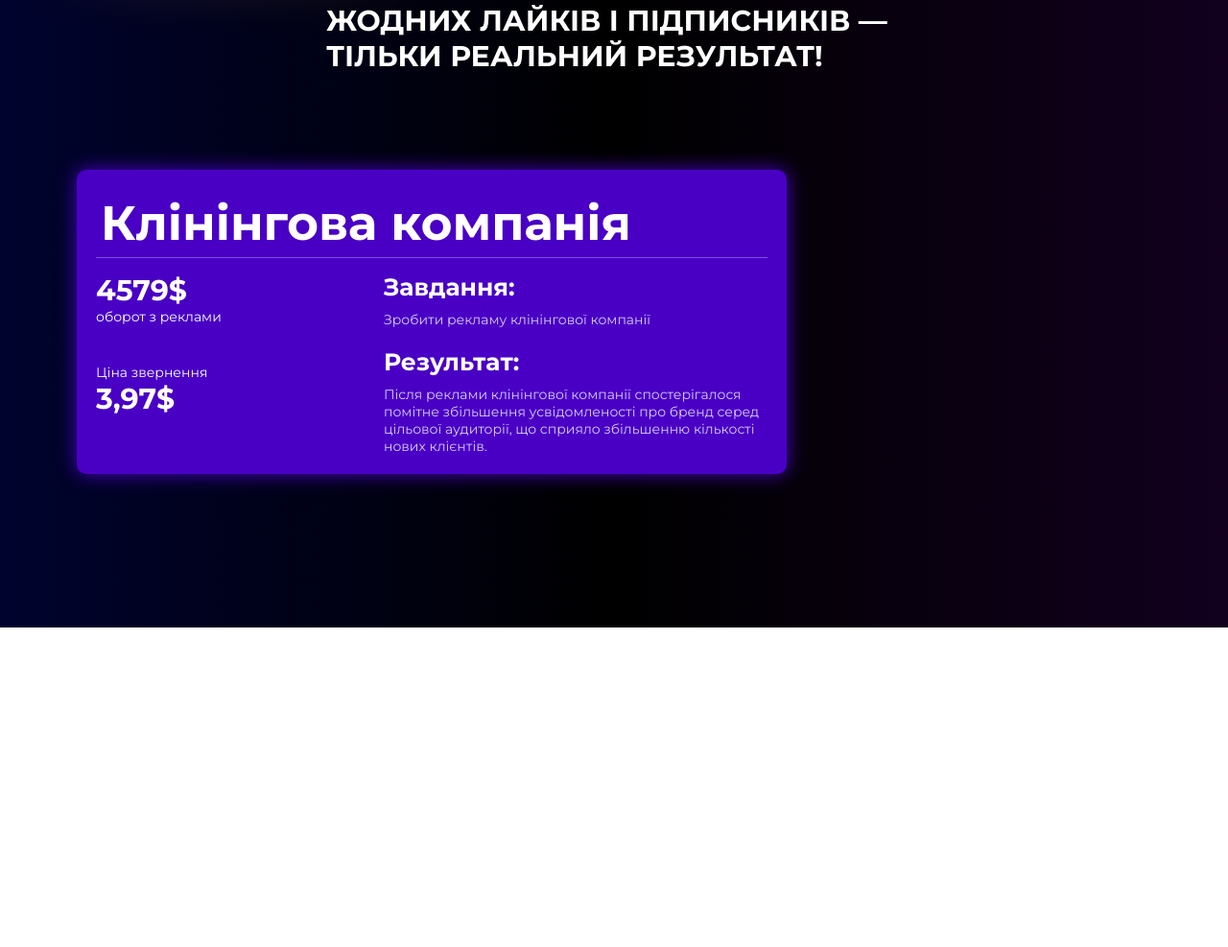
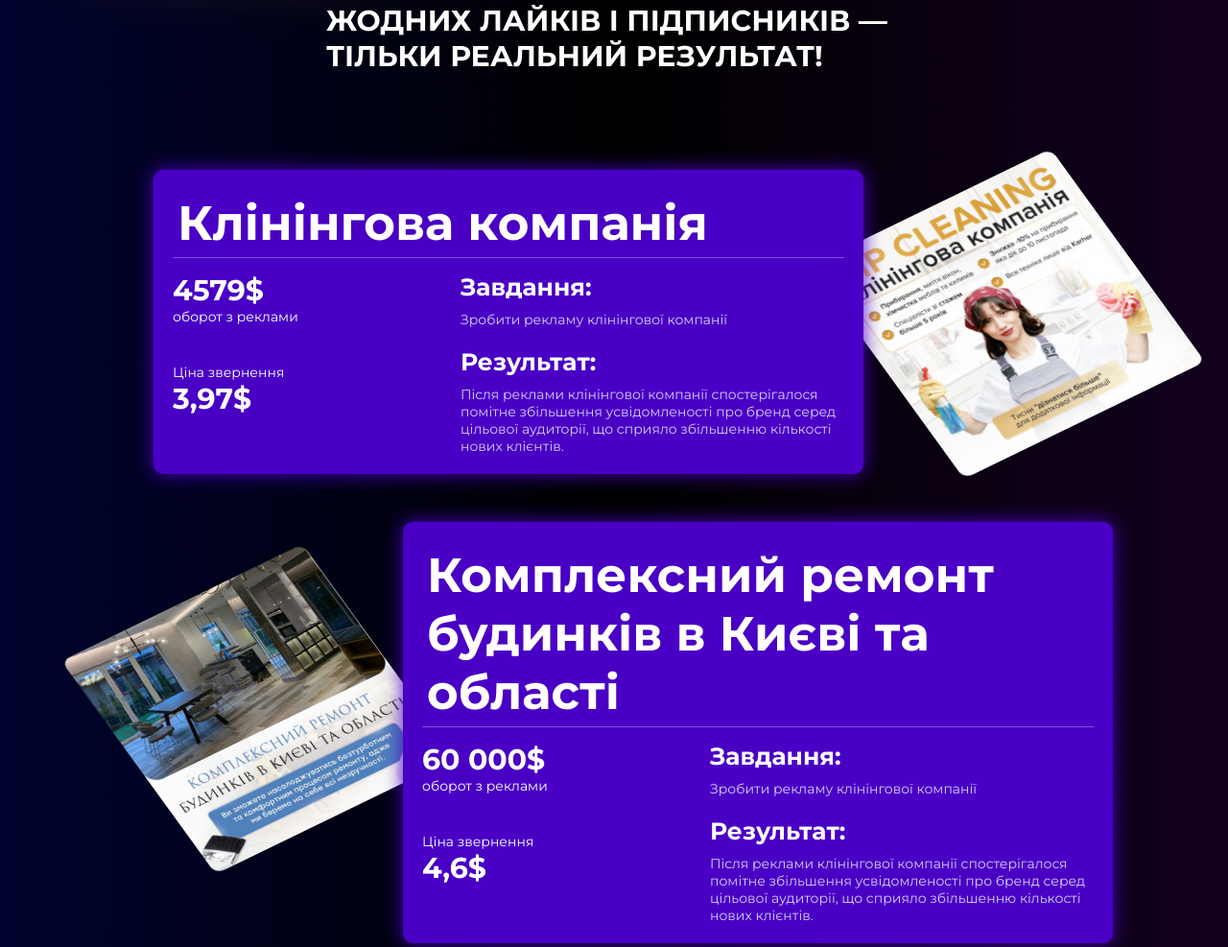
Before and after one commit to Nimarchik/StroichTarget.github.io, a plain HTML site: page index.html in a window 1280 px wide. Shown: the part 733-1720 px from the top of the page at 96% size. Before the commit the page ends 1387 px from the top, so only its background shows below. Drawn offline with nearby package versions, Linux system fonts and the light colour scheme.

Commit message:
add code

```diff
--- a/css/styles.css
+++ b/css/styles.css
@@ -306,10 +306,38 @@ p {
     width: 400px;
 }
 
+.two {
+    margin: 50px 0 0 auto;
+    margin-top: 50px;
+}
 
+.result_cart-content {
+    display: flex;
+    justify-content: center;
+    align-items: center;
+}
 
+.result_cart-content-one {
+    display: flex;
+    flex-direction: row-reverse;
+}
 
+.result_cart-two-img,
+.result_cart-one-img {
+    width: 300px;
+    height: 300px;
+    border-radius: 10px;
+    transform: rotate3d(2, 1, -2, 45deg);
 
+}
+
+.result_cart-one-img {
+    float: right;
+}
+
+.result_cart-two-img {
+    float: left;
+}
 
 
 
--- a/index.html
+++ b/index.html
@@ -515,6 +515,11 @@ c32 155 34 147 -27 147 -43 0 -50 2 -45 18 3 9 8 29 12 45 l6 27 169 0 c137 0
                     <div class="result_content">
                         <h2 class="result_title">ЖОДНИХ ЛАЙКІВ І ПІДПИСНИКІВ —
                             ТІЛЬКИ РЕАЛЬНИЙ РЕЗУЛЬТАТ!</h2>
+
+                        <div class="result_cart-content-one">
+                            <div data-aos="fade-left">
+                                <img src="image/cleaaning.jpg" alt="" class="result_cart-one-img">
+                            </div>
                             <div data-aos="fade-right">
                                 <div class="result_cart">
                                     <h3 class="result_cart-title">Клінінгова компанія</h3>
@@ -541,13 +546,62 @@ c32 155 34 147 -27 147 -43 0 -50 2 -45 18 3 9 8 29 12 45 l6 27 169 0 c137 0
                                                 <h4 class="task_title">Результат:</h4>
                                                 <p class="task-text">Після реклами клінінгової компанії спостерігалося
                                                     помітне
-                                                збільшення усвідомленості про бренд серед цільової аудиторії, що сприяло
+                                                    збільшення усвідомленості про бренд серед цільової аудиторії, що
+                                                    сприяло
                                                     збільшенню кількості нових клієнтів.</p>
                                             </li>
                                         </ul>
                                     </div>
+
+
                                 </div>
                             </div>
+                        </div>
+
+
+                        <div class="result_cart-content">
+                            <div data-aos="fade-right">
+                                <img src="image/remont.jpg" alt="" class="result_cart-two-img">
+                            </div>
+
+                            <div data-aos="fade-left">
+                                <div class="result_cart two">
+                                    <h3 class="result_cart-title">Комплексний ремонт будинків в Києві та області</h3>
+                                    <div class="result_group">
+
+                                        <ul class="price-list">
+                                            <li class="price-list-item">
+                                                <p class="circulation"><b>60 000$</b> оборот з реклами</p>
+                                            </li>
+                                            <li class="price-list-item">
+                                                <p class="requests"></p>
+                                            </li>
+                                            <li class="price-list-item">
+                                                <p class="circulation">Ціна звернення <b>4,6$</b></p>
+                                            </li>
+                                        </ul>
+
+                                        <ul class="task_list">
+                                            <li class="task_list-item">
+                                                <h4 class="task_title">Завдання:</h4>
+                                                <p class="task-text">Зробити рекламу клінінгової компанії</p>
+                                            </li>
+                                            <li class="task_list-item">
+                                                <h4 class="task_title">Результат:</h4>
+                                                <p class="task-text">Після реклами клінінгової компанії спостерігалося
+                                                    помітне
+                                                    збільшення усвідомленості про бренд серед цільової аудиторії, що
+                                                    сприяло
+                                                    збільшенню кількості нових клієнтів.</p>
+                                            </li>
+                                        </ul>
+                                    </div>
+
+                                </div>
+                            </div>
+                        </div>
+
+
                     </div>
                 </sections>
             </div>
```
Also changed, not shown: image/cleaaning.jpg (added), image/remont.jpg (added). Lines whose indentation alone changed are shown as unchanged.
